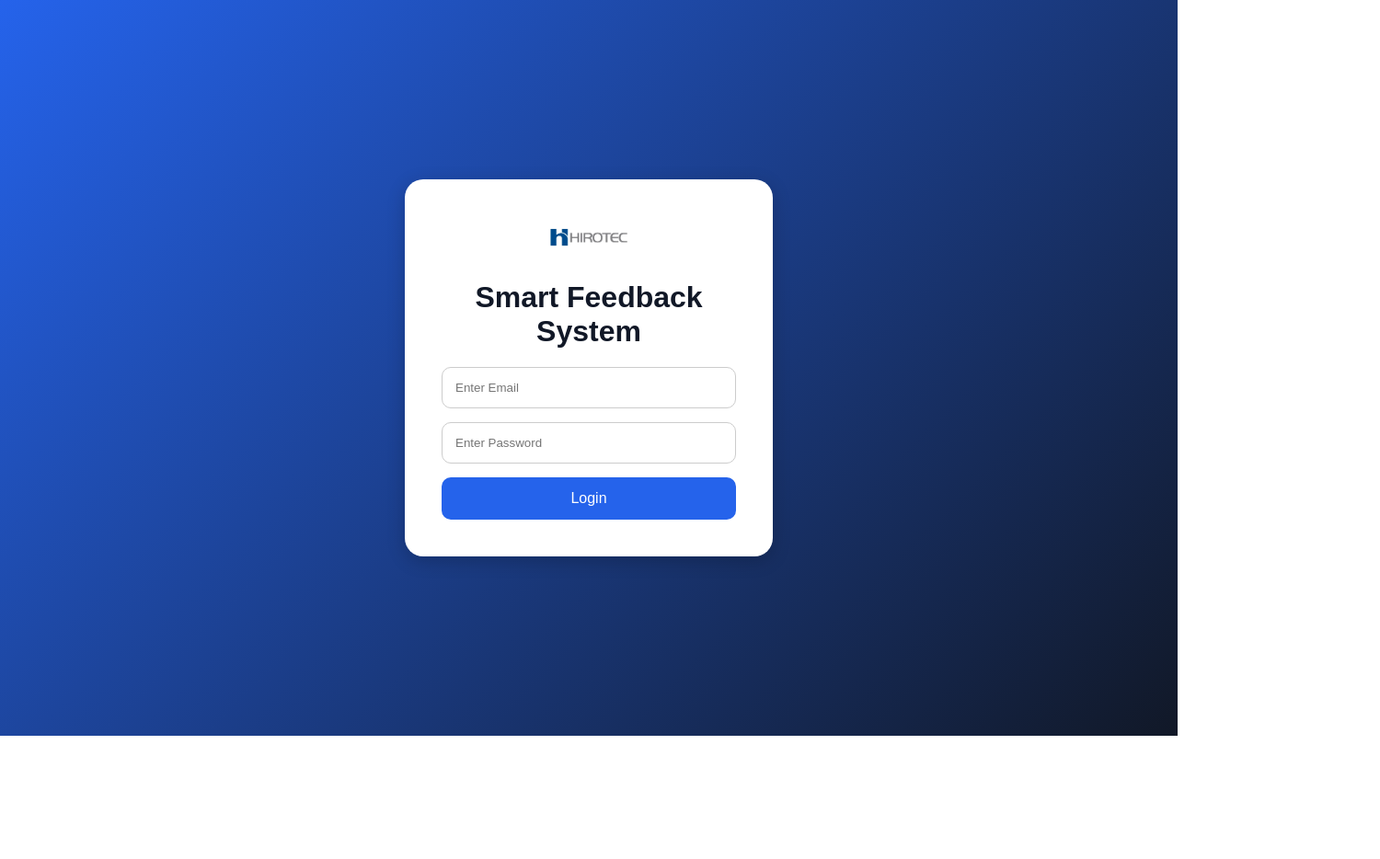
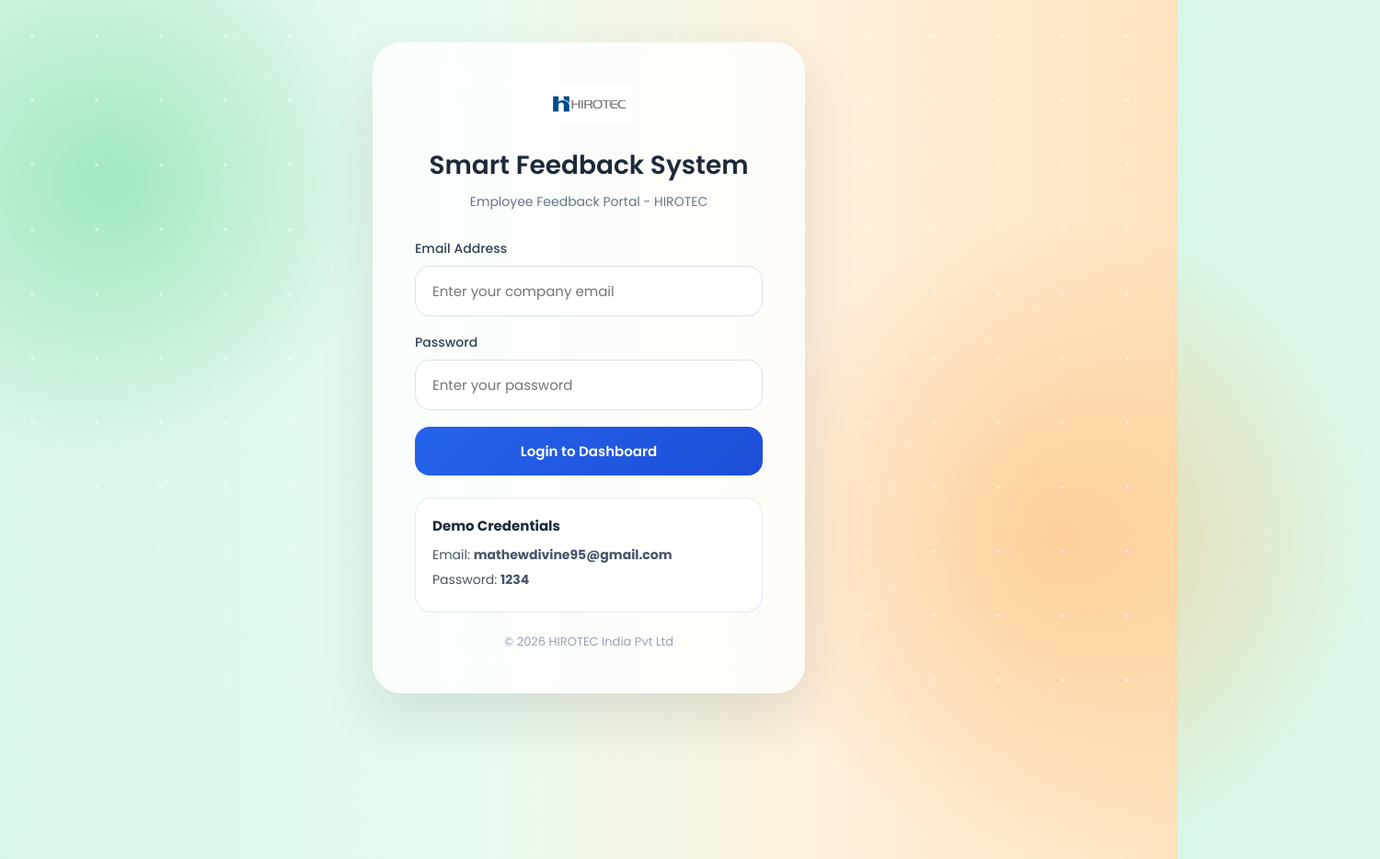
Before and after one commit to John-Divine-Mathew/Smart-Feedback-System-, a plain HTML site: page frontend/login.html in a window 1280 px wide. Shown: the whole page at 92% size, 1500 px wide, since content can reach past the window. Before the commit the page ends 800 px from the top, so only its background shows below. Drawn offline with Linux system fonts and the light colour scheme.

Commit message:
login page enhance

```diff
--- a/frontend/css/login.css
+++ b/frontend/css/login.css
@@ -1,134 +1,410 @@
 *{
-    margin: 0;
-    padding: 0;
-    box-sizing: border-box;
-    font-family: Arial;
+    margin:0;
+    padding:0;
+    box-sizing:border-box;
+    font-family:"Poppins",sans-serif;
 }
 
 body{
 
-    height: 100vh;
+    min-height:100vh;
 
-    display: flex;
+    display:flex;
 
-    justify-content: center;
+    justify-content:center;
 
-    align-items: center;
+    align-items:center;
 
-    background: linear-gradient(
-        135deg,
-        #2563eb,
-        #111827
+    overflow:hidden;
+
+    background:
+    linear-gradient(
+        90deg,
+        #d9f7e8 0%,
+        #e7faef 40%,
+        #fff0dc 70%,
+        #ffe4bf 100%
     );
 
+    position:relative;
 }
 
-.login-container{
+/* Animated Green Blob */
 
-    width: 100%;
+body::before{
 
-    display: flex;
+    content:"";
 
-    justify-content: center;
+    position:absolute;
 
-    align-items: center;
+    width:600px;
 
+    height:600px;
+
+    border-radius:50%;
+
+    background:
+    radial-gradient(
+        circle,
+        rgba(91,214,145,0.45),
+        transparent 70%
+    );
+
+    left:-180px;
+
+    top:-150px;
+
+    animation:
+    greenMove 12s ease-in-out infinite;
 }
+
+/* Animated Orange Blob */
+
+body::after{
+
+    content:"";
+
+    position:absolute;
+
+    width:700px;
+
+    height:700px;
+
+    border-radius:50%;
+
+    background:
+    radial-gradient(
+        circle,
+        rgba(255,184,108,0.50),
+        transparent 70%
+    );
+
+    right:-220px;
+
+    bottom:-180px;
+
+    animation:
+    orangeMove 15s ease-in-out infinite;
+}
+
+@keyframes greenMove{
+
+    0%,100%{
+        transform:translateY(0px);
+    }
+
+    50%{
+        transform:translateY(50px);
+    }
+}
+
+@keyframes orangeMove{
+
+    0%,100%{
+        transform:translateY(0px);
+    }
+
+    50%{
+        transform:translateY(-60px);
+    }
+}
+
+/* Floating Particles */
+
+.login-page::before{
+
+    content:"";
+
+    position:absolute;
+
+    inset:0;
+
+    background-image:
+    radial-gradient(
+        rgba(255,255,255,0.45) 2px,
+        transparent 2px
+    );
+
+    background-size:70px 70px;
+
+    animation:
+    moveParticles 30s linear infinite;
+}
+
+@keyframes moveParticles{
+
+    from{
+        transform:translateY(0);
+    }
+
+    to{
+        transform:translateY(-100px);
+    }
+}
+
+.login-page{
+
+    width:100%;
+
+    display:flex;
+
+    justify-content:center;
+
+    align-items:center;
+
+    padding:25px;
+
+    position:relative;
+
+    z-index:2;
+}
+
+/* Login Card */
 
 .login-card{
 
-    width: 400px;
+    width:100%;
 
-    background-color: white;
+    max-width:470px;
 
-    padding: 40px;
+    padding:45px;
 
-    border-radius: 20px;
+    border-radius:32px;
 
-    text-align: center;
+    background:
+    rgba(255,255,255,0.78);
 
-    box-shadow: 0px 5px 20px rgba(0,0,0,0.2);
+    backdrop-filter:blur(25px);
 
+    border:
+    1px solid rgba(255,255,255,0.55);
+
+    box-shadow:
+    0 25px 60px rgba(0,0,0,0.10);
+
+    text-align:center;
+
+    transition:0.4s;
 }
+
+.login-card:hover{
+
+    transform:
+    translateY(-3px);
+
+    box-shadow:
+    0 35px 80px rgba(0,0,0,0.14);
+}
+
+/* Logo */
 
 .logo{
 
-    width: 100px;
+    width:95px;
 
-    margin-bottom: 20px;
+    margin-bottom:18px;
 
+    transition:0.4s;
 }
 
-.login-card h1{
+.logo:hover{
 
-    margin-bottom: 10px;
-
-    color: #111827;
-
+    transform:
+    scale(1.08)
+    rotate(3deg);
 }
 
-.login-card p{
+/* Heading */
 
-    margin-bottom: 20px;
+h1{
 
-    color: gray;
+    font-size:28px;
 
+    font-weight:600;
+
+    color:#1e293b;
+
+    margin-bottom:8px;
 }
 
-form{
+.subtitle{
 
-    display: flex;
+    color:#64748b;
 
-    flex-direction: column;
+    font-size:14px;
 
-    gap: 15px;
-
+    margin-bottom:30px;
 }
 
-input{
+/* Input */
 
-    padding: 14px;
+.input-group{
 
-    border-radius: 10px;
+    text-align:left;
 
-    border: 1px solid #ccc;
+    margin-bottom:18px;
+}
 
-    outline: none;
+.input-group label{
 
+    display:block;
+
+    margin-bottom:8px;
+
+    font-size:14px;
+
+    font-weight:500;
+
+    color:#334155;
 }
+
+.input-group input{
+
+    width:100%;
+
+    padding:15px 18px;
+
+    border-radius:16px;
+
+    border:1px solid #dbe3ea;
+
+    background:white;
+
+    font-size:15px;
+
+    transition:0.3s;
+}
+
+.input-group input:focus{
+
+    outline:none;
+
+    border-color:#2563eb;
+
+    box-shadow:
+    0 0 0 5px
+    rgba(37,99,235,0.10);
+}
+
+/* Button */
 
 button{
 
-    padding: 14px;
+    width:100%;
 
-    border: none;
+    border:none;
 
-    border-radius: 10px;
+    padding:15px;
 
-    background-color: #2563eb;
+    border-radius:16px;
 
-    color: white;
+    font-size:15px;
 
-    cursor: pointer;
+    font-weight:600;
 
-    font-size: 16px;
+    cursor:pointer;
 
-    transition: 0.3s;
+    color:white;
 
+    background:
+    linear-gradient(
+        135deg,
+        #2563eb,
+        #1d4ed8
+    );
+
+    transition:0.3s;
 }
 
 button:hover{
 
-    background-color: #1e40af;
+    transform:
+    translateY(-2px);
 
+    box-shadow:
+    0 15px 35px
+    rgba(37,99,235,0.25);
 }
+
+/* Demo Card */
+
+.demo-info{
+
+    margin-top:24px;
+
+    padding:18px;
+
+    border-radius:18px;
+
+    background:
+    rgba(255,255,255,0.70);
+
+    border:
+    1px solid rgba(226,232,240,0.9);
+
+    text-align:left;
+}
+
+.demo-info h4{
+
+    margin-bottom:10px;
+
+    color:#1e293b;
+
+    font-size:15px;
+}
+
+.demo-info p{
+
+    font-size:14px;
+
+    color:#475569;
+
+    margin-bottom:6px;
+}
+
+/* Error */
 
 #errorMessage{
 
-    color: red;
+    display:none;
 
-    margin-top: 15px;
+    margin-top:18px;
 
-    display: none;
+    color:#ef4444;
 
+    font-size:14px;
+
+    font-weight:500;
 }
+
+/* Footer */
+
+.footer-text{
+
+    margin-top:22px;
+
+    color:#94a3b8;
+
+    font-size:13px;
+}
+
+/* Responsive */
+
+@media(max-width:768px){
+
+    .login-card{
+
+        padding:30px 22px;
+    }
+
+    h1{
+
+        font-size:24px;
+    }
+
+    .logo{
+
+        width:80px;
+    }
+}
--- a/frontend/login.html
+++ b/frontend/login.html
@@ -9,67 +9,103 @@
         content="width=device-width, initial-scale=1.0">
 
     <title>
-
-        Smart Feedback System Login
-
-
+        Smart Feedback System | Login
     </title>
 
     <link rel="stylesheet"
         href="css/login.css">
 
+    <link href="https://fonts.googleapis.com/css2?family=Poppins:wght@300;400;500;600;700&display=swap"
+        rel="stylesheet">
+
 </head>
 
 <body>
 
-    <div class="login-container">
+    <div class="login-page">
 
         <div class="login-card">
+
+            <div class="logo-section">
 
                 <img
                     src="assets/hirotec-logo.webp"
                     class="logo"
-                alt="HIROTEC Logo"
-            >
+                    alt="HIROTEC Logo">
+
+            </div>
 
             <h1>
-
                 Smart Feedback System
-
             </h1>
 
-            <p>
-
-
+            <p class="subtitle">
+                Employee Feedback Portal - HIROTEC
             </p>
 
             <form id="loginForm">
 
+                <div class="input-group">
+
+                    <label>Email Address</label>
+
                     <input
                         type="email"
                         id="email"
-                    placeholder="Enter Email"
-                    required
-                >
+                        placeholder="Enter your company email"
+                        required>
+
+                </div>
+
+                <div class="input-group">
+
+                    <label>Password</label>
 
                     <input
                         type="password"
                         id="password"
-                    placeholder="Enter Password"
-                    required
-                >
+                        placeholder="Enter your password"
+                        required>
+
+                </div>
 
                 <button type="submit">
 
-                    Login
+                    Login to Dashboard
 
                 </button>
 
             </form>
 
+            <div class="demo-info">
+
+                <h4>Demo Credentials</h4>
+
+                <p>
+                    Email:
+                    <strong>
+                        mathewdivine95@gmail.com
+                    </strong>
+                </p>
+
+                <p>
+                    Password:
+                    <strong>
+                        1234
+                    </strong>
+                </p>
+
+            </div>
+
             <div id="errorMessage">
 
                 Invalid Email or Password
+
+            </div>
+
+            <div class="footer-text">
+
+                © 2026 HIROTEC India Pvt Ltd
 
             </div>
 
```
Also changed, not shown: frontend/assets/Gif Hiii.gif (added), frontend/css/style.css (line endings or trailing spaces). Lines whose indentation alone changed are shown as unchanged.
